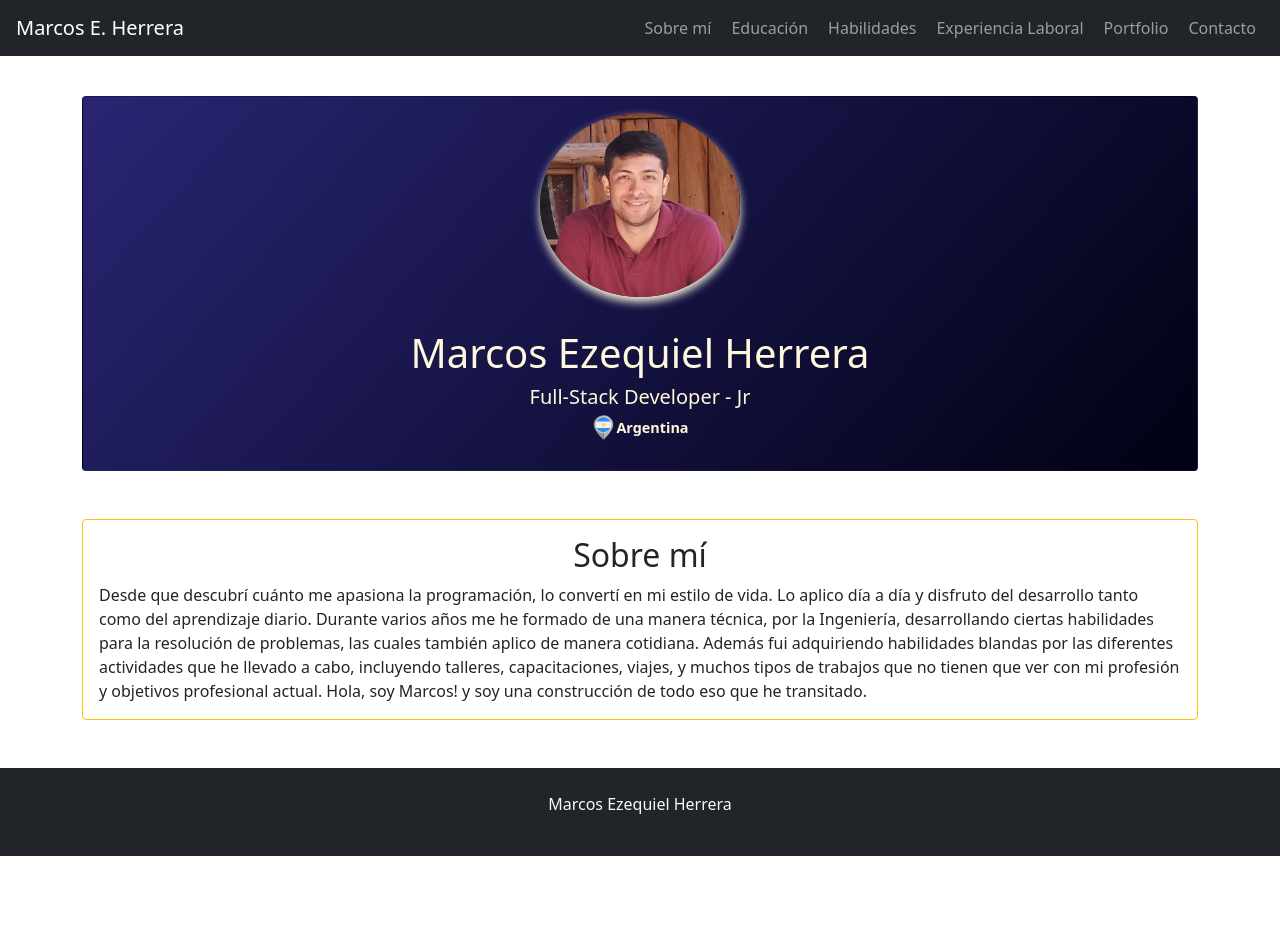
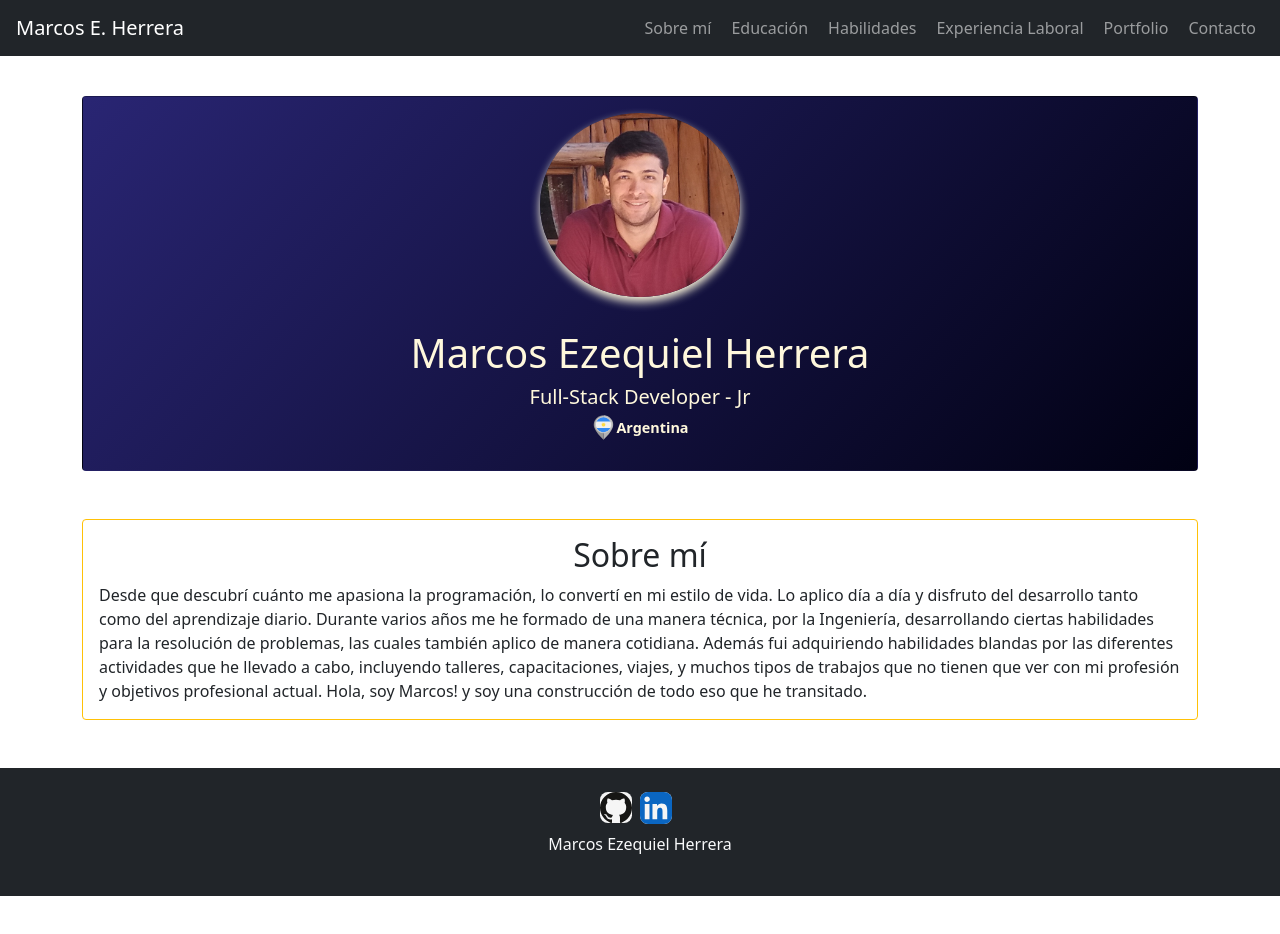
Before and after one commit to marcosihe/cv, a React (Create React App) app: page / in a window 1280 px wide. Shown: the top 934 px of the page. Before the commit the page ends 904 px from the top, so only its background shows below. Built offline with nearby package versions, Linux system fonts and the light colour scheme.

Commit message:
Se agregaron iconos en el footer.

```diff
--- a/src/components/commons/Footer.jsx
+++ b/src/components/commons/Footer.jsx
@@ -1,10 +1,19 @@
-import React from 'react'
+import React, { Fragment } from "react";
+import styles from './Footer.module.css'
 
 export const Footer = () => {
-    return (
-        <div className="text-center text-light bg-dark py-4 my-5">
-            {/* Github y linkedin iconos */}
-            <p>Marcos Ezequiel Herrera</p>
+  return (
+    <Fragment>
+      <div className="bg-dark py-4 my-5">
+        <div className="d-flex justify-content-center">
+        <a target="_blank" rel="noreferrer" href="https://github.com/marcosihe">
+          <img src={process.env.PUBLIC_URL + "github-icon.svg"} alt="Logo de github" className={styles.logo} />
+        </a>
+        <a target="_blank" rel="noreferrer" href="https://www.linkedin.com/in/marcoseherrera/"><img src={process.env.PUBLIC_URL + "linkedin-icon.svg"} alt="Logo de Linkedin" className={styles.logo}/></a>
         </div>
-    )
-}
+        <p className="text-center text-light pt-2">Marcos Ezequiel Herrera</p>
+      </div>
+
+    </Fragment>
+  );
+};
--- /dev/null
+++ b/src/components/commons/Footer.module.css
@@ -0,0 +1,6 @@
+.logo {
+    width: 2rem;
+    margin-right: 0.5rem;
+    background-color: whitesmoke;
+    border-radius: 25%;
+}
```
